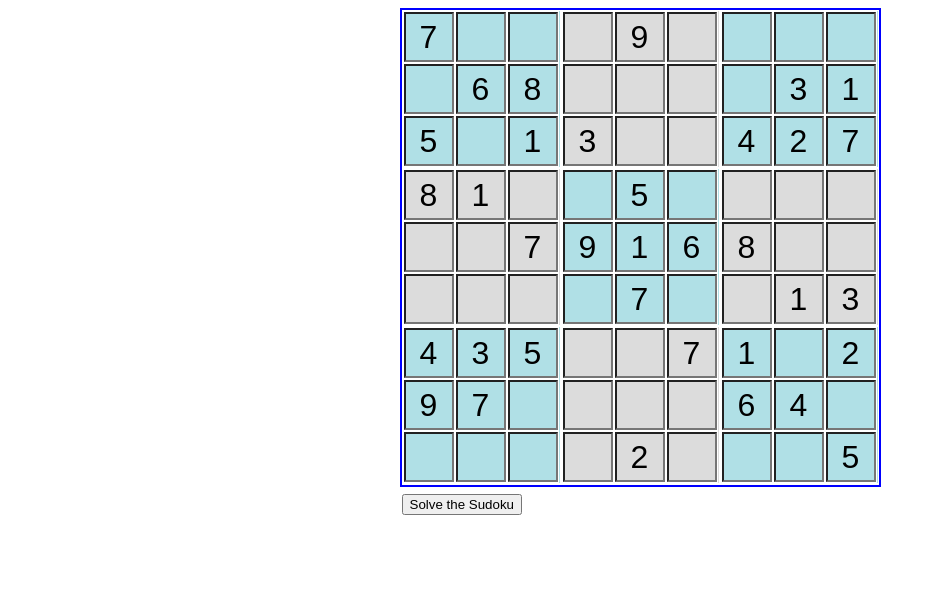
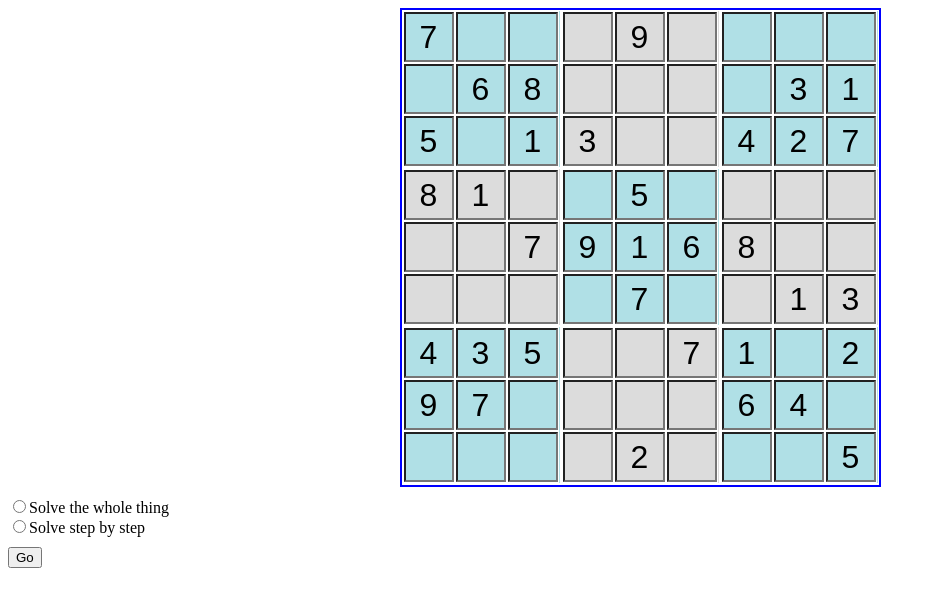
Before and after one commit to SethHWeidman/Sudoku_solver, a Flask app: page / in a window 1280 px wide. Shown: the top 607 px of the page, without its empty margins (0-936 px from the left). Run offline with Flask 2, Linux system fonts and the light colour scheme; some libraries are stand-ins or nearby versions.

Commit message:
Sudoku now goes to different page depending on radio button selection

```diff
--- a/main.py
+++ b/main.py
@@ -35,19 +35,23 @@
                  "I5": 2, "I9": 5}
     return render_template('index.html', input_sudoku=easy_dict)
 
-@app.route('/sudoku_action/')
+@app.route('/sudoku_action/', methods=['GET', 'POST'])
 def sudoku_action():
-    return render_template('sudoku_action.html')
+    if request.form['type'] == 'solve_all':
+        cell_data = {}
+        for box in boxes:
+            cell_data[box] = ''
+            cell_data[box] = try_read_int(box)
+        final_values = solve_values(cell_data)
+        return render_template("solved_sudoku.html", sudoku=final_values)
+    else:
+        return render_template('sudoku_action.html')
 
 
-@app.route('/solve_sudoku_new/', methods=['GET', 'POST'])
-def solve_sudoku():
-    cell_data = {}
-    for box in boxes:
-        cell_data[box] = ''
-        cell_data[box] = try_read_int(box)
-    final_values = solve_values(cell_data)
-    return render_template("solved_sudoku.html", sudoku=final_values)
+# @app.route('/solve_sudoku_new/', methods=['GET', 'POST'])
+# def solve_sudoku():
+
+
 
 
 if __name__ == '__main__':
--- a/static/stylesheets/style.css
+++ b/static/stylesheets/style.css
@@ -69,6 +69,10 @@
   font-size: 8pt;
 }
 
+.toggle-buttons {
+    margin-top: 10px;
+}
+
 #submit_button {
     /*Put ten pixels below Sudoku*/
     margin-top: 10px;
--- a/templates/index.html
+++ b/templates/index.html
@@ -288,6 +288,7 @@
               <input type='text' value='' class='sudoku_number' name='I9'>
            </div>
          </div>
+       </div>
   {% if input_sudoku %}
    <script>
    var input_sudoku = {{input_sudoku|safe}}
@@ -300,6 +301,10 @@
    });
    </script>
   {% endif %}
-   <input type='submit' id="submit_button" value='Solve the Sudoku'>
+  <div class="toggle-buttons">
+    <input type="radio" name="type" value="solve_all">Solve the whole thing<br>
+    <input type="radio" name="type" value="solve_step">Solve step by step<br>
+  </div>
+   <input type='submit' id="submit_button" value='Go'>
  </form>
 </body>
```
Also changed, not shown: templates/sudoku_action.html (+0 -7 lines).
